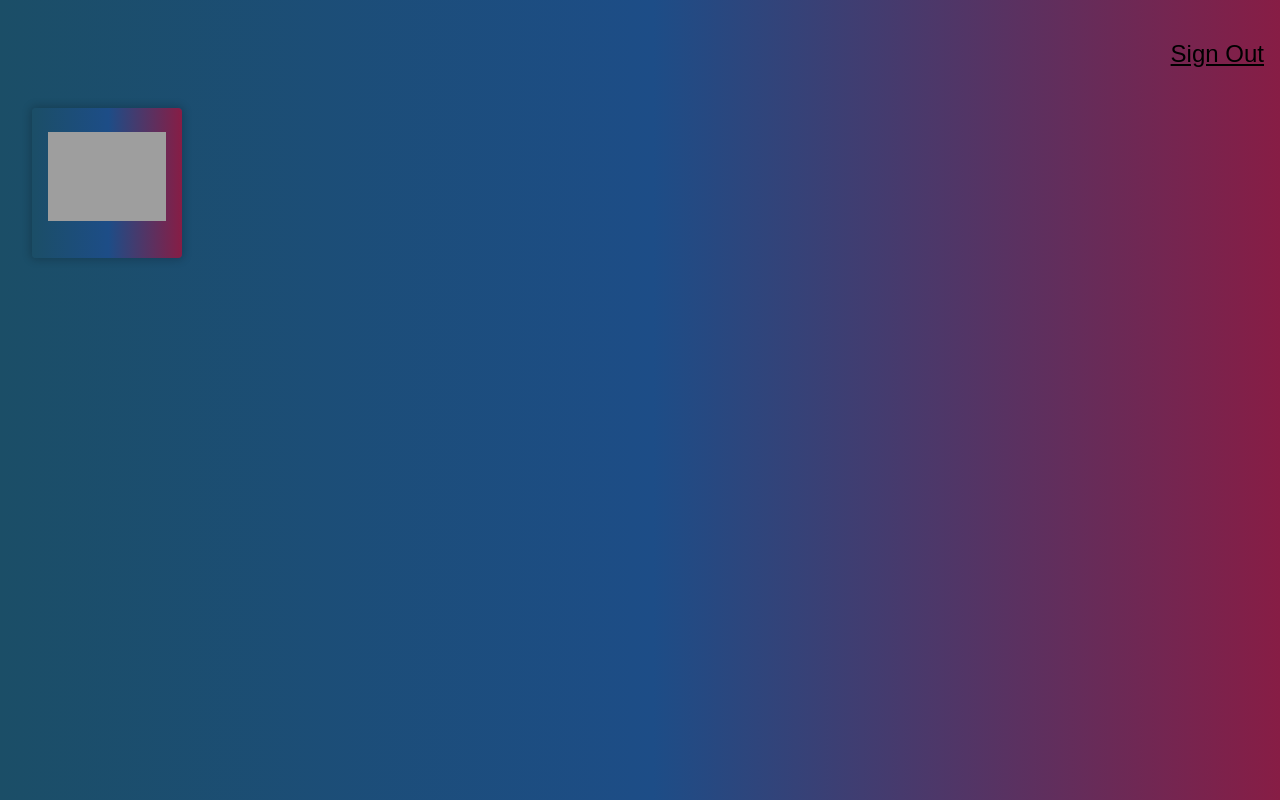
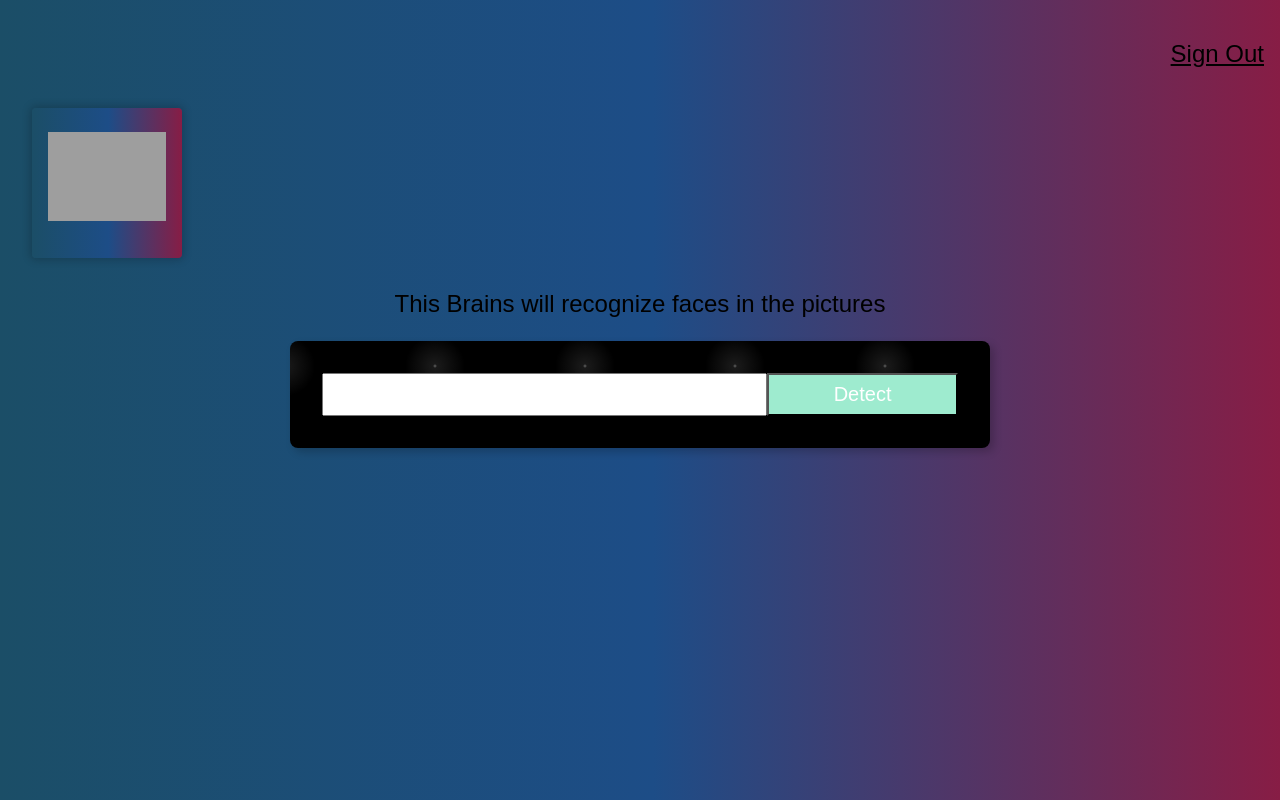
Before and after one commit to Dmprogram/face-recognition, a React app: page / in a window 1280 px wide. Built offline with nearby package versions, Linux system fonts and the light colour scheme; grey boxes are pictures that could not be loaded.

Commit message:
add-imageLinkForm

```diff
--- a/src/app.tsx
+++ b/src/app.tsx
@@ -1,14 +1,14 @@
-import React, { Component } from "react";
+import React from "react";
 import Navigation from "./components/navigation/Navigation";
 import Logo from "./components/logo/logo";
-
+import ImageLinkForm from "./components/imageLinkForm/imageLinkForm";
 const App = () => {
   return (
     <div className="App">
       <Navigation />
       <Logo />
-      {/* <ImageLinkForm />
-        <FaceRecognition /> */}
+      <ImageLinkForm />
+      {/* <FaceRecognition /> */}
     </div>
   );
 };
--- /dev/null
+++ b/src/components/imageLinkForm/imageLinkForm.css
@@ -0,0 +1,27 @@
+.content {
+  text-align: center;
+}
+
+.form {
+  width: 700px;
+  background-color: black;
+  background-image: radial-gradient(
+      white,
+      rgba(255, 255, 255, 0.2) 2px,
+      transparent 40px
+    ),
+    radial-gradient(white, rgba(255, 255, 255, 0.15) 1px, transparent 30px),
+    radial-gradient(white, rgba(255, 255, 255, 0.1) 2px, transparent 40px),
+    radial-gradient(
+      rgba(255, 255, 255, 0.4),
+      rgba(255, 255, 255, 0.1) 2px,
+      transparent 30px
+    );
+  background-size: 550px 550px, 350px 350px, 250px 250px, 150px 150px;
+  background-position: 0 0, 40px 60px, 130px 270px, 70px 100px;
+}
+
+.center {
+  display: flex;
+  justify-content: center;
+}
--- /dev/null
+++ b/src/components/imageLinkForm/imageLinkForm.tsx
@@ -0,0 +1,19 @@
+import React from "react";
+import "./imageLinkForm.css";
+const ImageLinkForm = () => {
+  return (
+    <div className="content">
+      <p className="f3">{"This Brains will recognize faces in the pictures"}</p>
+      <div className="center">
+        <div className="form center pa4 br3 shadow-5">
+          <input className="f4 pa2 w-70 center" type="text" />
+          <button className="w-30 grow f4 link ph3 pv2 dib white bg-light-green">
+            Detect
+          </button>
+        </div>
+      </div>
+    </div>
+  );
+};
+
+export default ImageLinkForm;
--- a/src/index.css
+++ b/src/index.css
@@ -9,3 +9,7 @@ body {
     rgba(135, 29, 69, 1) 100%
   );
 }
+
+button {
+  cursor: pointer;
+}
```
